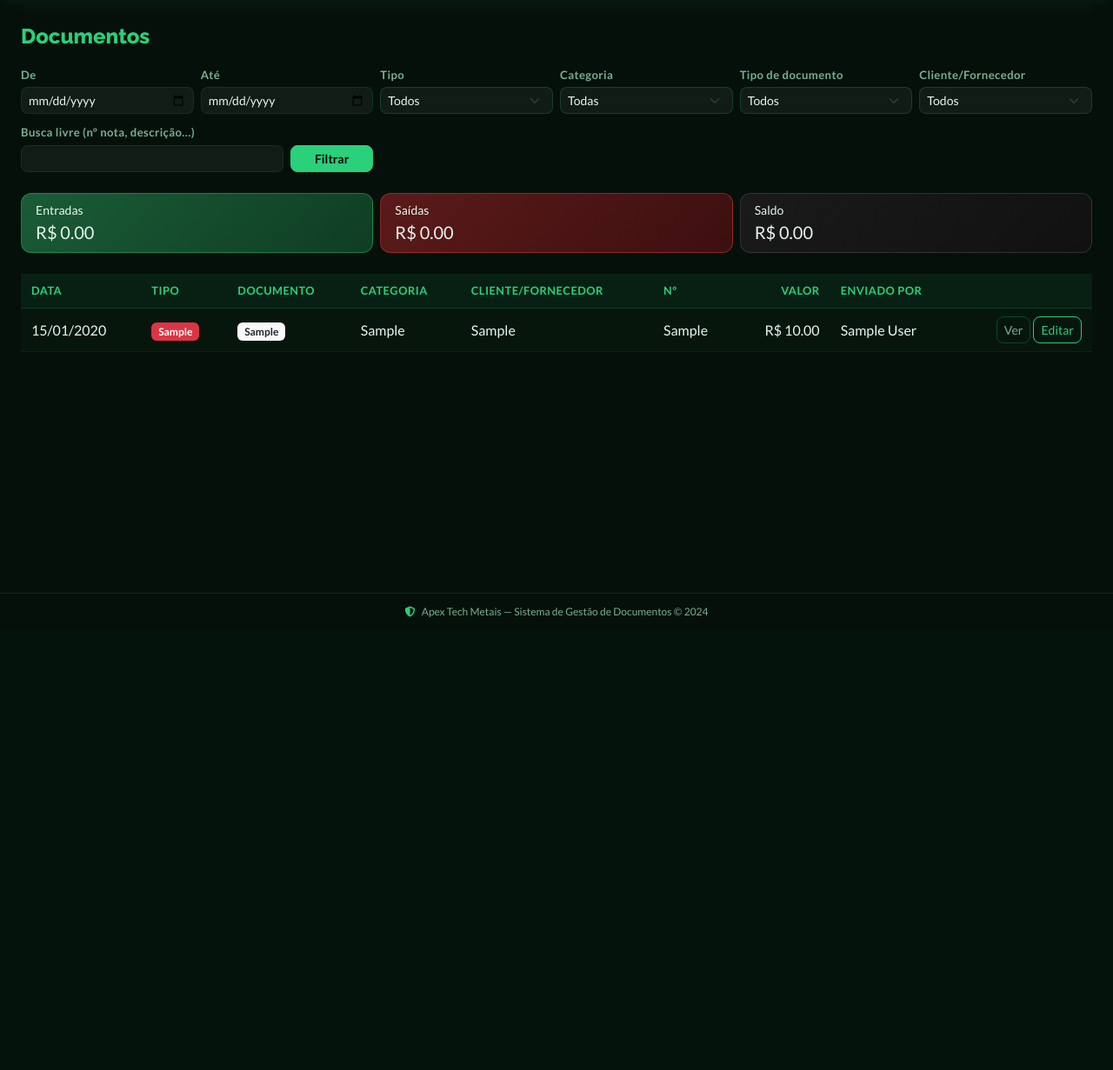
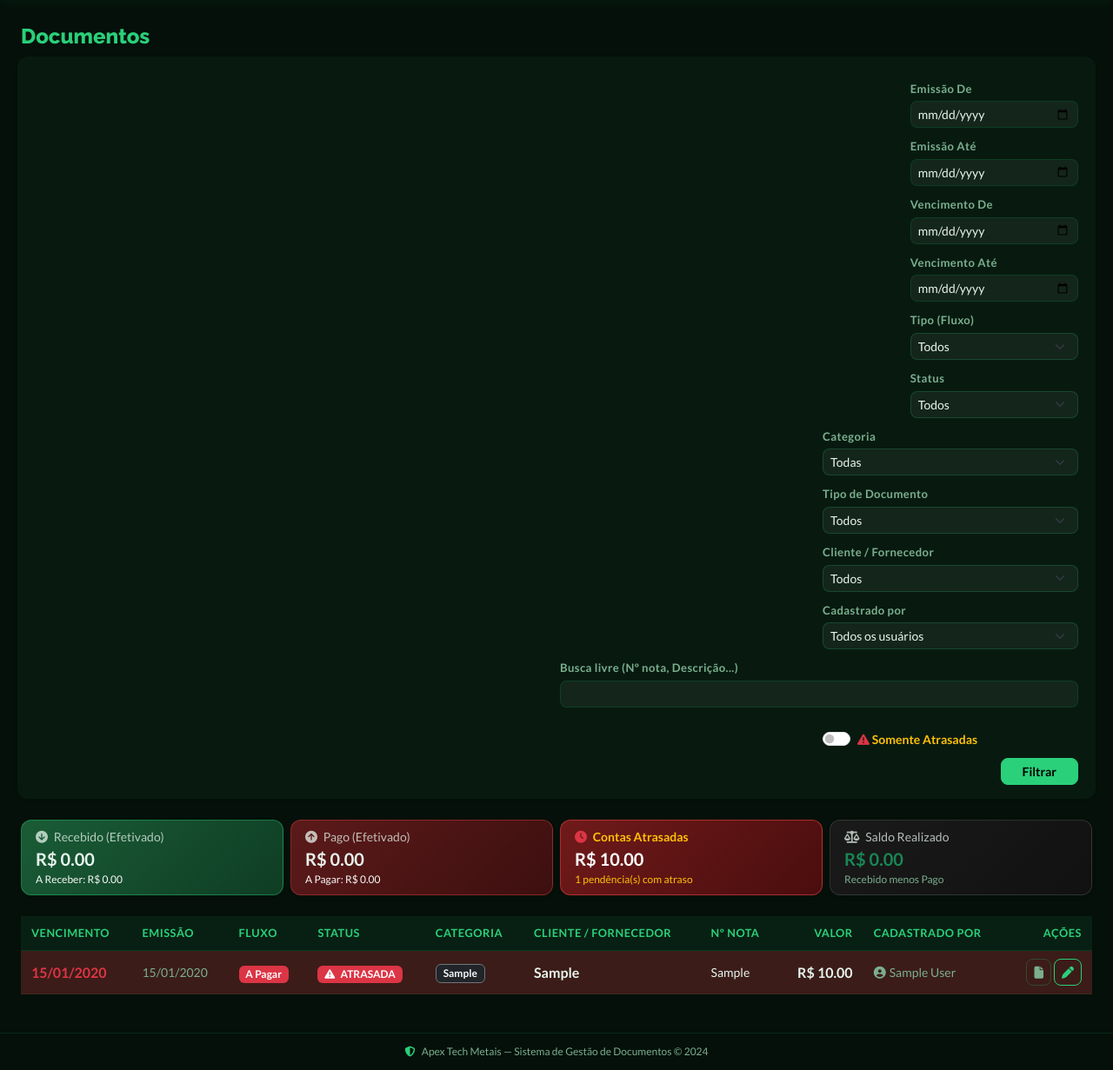
Before and after one commit to devjohnnydev/ServidorAPex, a Flask app: page / in a window 1280 px wide. Shown: the part 75-1306 px from the top of the page at 87% size. Before the commit the page ends 785 px from the top, so only its background shows below. Run offline with Flask 3, Linux system fonts and the light colour scheme; a user stored in the database is signed in; tables that the repository leaves empty hold one stand-in row (values such as "Sample post").

Commit message:
feat: adiciona contas a pagar, receber, vencimentos, status e filtros avancados

```diff
--- a/app/templates/base.html
+++ b/app/templates/base.html
@@ -331,11 +331,20 @@
             margin-top: auto;
         }
 
+        /* --- CONTAS ATRASADAS STYLING --- */
+        .table-danger-custom {
+            background-color: rgba(255, 77, 77, 0.12) !important;
+        }
+        .table-danger-custom td {
+            background-color: rgba(255, 77, 77, 0.12) !important;
+        }
+
         /* --- SCROLLBAR --- */
         ::-webkit-scrollbar { width: 6px; height: 6px; }
         ::-webkit-scrollbar-track { background: var(--apex-preto); }
         ::-webkit-scrollbar-thumb { background: rgba(42,208,122,0.3); border-radius: 3px; }
         ::-webkit-scrollbar-thumb:hover { background: var(--apex-verde); }
+
     </style>
 </head>
 <body class="d-flex flex-column" style="min-height:100vh;">
--- a/app/templates/dashboard.html
+++ b/app/templates/dashboard.html
@@ -3,24 +3,42 @@
 {% block content %}
 <h4 class="mb-3">Documentos</h4>
 
-<form method="get" class="row g-2 mb-4 align-items-end">
+<form method="get" class="row g-2 mb-4 align-items-end card p-3 shadow-sm border-0" style="background: rgba(14, 41, 27, 0.4);">
   <div class="col-6 col-md-2">
-    <label class="form-label small">De</label>
+    <label class="form-label small">Emissão De</label>
     <input type="date" name="data_inicio" class="form-control form-control-sm" value="{{ filtros.get('data_inicio', '') }}">
   </div>
   <div class="col-6 col-md-2">
-    <label class="form-label small">Até</label>
+    <label class="form-label small">Emissão Até</label>
     <input type="date" name="data_fim" class="form-control form-control-sm" value="{{ filtros.get('data_fim', '') }}">
   </div>
   <div class="col-6 col-md-2">
-    <label class="form-label small">Tipo</label>
+    <label class="form-label small">Vencimento De</label>
+    <input type="date" name="venc_inicio" class="form-control form-control-sm" value="{{ filtros.get('venc_inicio', '') }}">
+  </div>
+  <div class="col-6 col-md-2">
+    <label class="form-label small">Vencimento Até</label>
+    <input type="date" name="venc_fim" class="form-control form-control-sm" value="{{ filtros.get('venc_fim', '') }}">
+  </div>
+  <div class="col-6 col-md-2">
+    <label class="form-label small">Tipo (Fluxo)</label>
     <select name="tipo" class="form-select form-select-sm">
       <option value="">Todos</option>
-      <option value="entrada" {% if filtros.get('tipo') == 'entrada' %}selected{% endif %}>Entrada</option>
-      <option value="saida" {% if filtros.get('tipo') == 'saida' %}selected{% endif %}>Saída</option>
+      <option value="entrada" {% if filtros.get('tipo') == 'entrada' %}selected{% endif %}>Entrada (Receber)</option>
+      <option value="saida" {% if filtros.get('tipo') == 'saida' %}selected{% endif %}>Saída (Pagar)</option>
     </select>
   </div>
   <div class="col-6 col-md-2">
+    <label class="form-label small">Status</label>
+    <select name="status" class="form-select form-select-sm">
+      <option value="">Todos</option>
+      {% for st in status_financeiro %}
+      <option value="{{ st }}" {% if filtros.get('status') == st %}selected{% endif %}>{{ st }}</option>
+      {% endfor %}
+    </select>
+  </div>
+
+  <div class="col-6 col-md-3">
     <label class="form-label small">Categoria</label>
     <select name="categoria" class="form-select form-select-sm">
       <option value="">Todas</option>
@@ -29,8 +47,8 @@
       {% endfor %}
     </select>
   </div>
-  <div class="col-6 col-md-2">
-    <label class="form-label small">Tipo de documento</label>
+  <div class="col-6 col-md-3">
+    <label class="form-label small">Tipo de Documento</label>
     <select name="tipo_documento" class="form-select form-select-sm">
       <option value="">Todos</option>
       {% for td in tipos_documento %}
@@ -38,8 +56,8 @@
       {% endfor %}
     </select>
   </div>
-  <div class="col-6 col-md-2">
-    <label class="form-label small">Cliente/Fornecedor</label>
+  <div class="col-6 col-md-3">
+    <label class="form-label small">Cliente / Fornecedor</label>
     <select name="cliente" class="form-select form-select-sm">
       <option value="">Todos</option>
       {% for cf in clientes %}
@@ -47,42 +65,71 @@
       {% endfor %}
     </select>
   </div>
-  <div class="col-8 col-md-3">
-    <label class="form-label small">Busca livre (nº nota, descrição…)</label>
+  <div class="col-6 col-md-3">
+    <label class="form-label small">Cadastrado por</label>
+    <select name="cadastrado_por" class="form-select form-select-sm">
+      <option value="">Todos os usuários</option>
+      {% for u in usuarios %}
+      <option value="{{ u.id }}" {% if filtros.get('cadastrado_por') == u.id|string %}selected{% endif %}>{{ u.nome }}</option>
+      {% endfor %}
+    </select>
+  </div>
+
+  <div class="col-12 col-md-6 mt-2">
+    <label class="form-label small">Busca livre (Nº nota, Descrição...)</label>
     <input type="text" name="busca" class="form-control form-control-sm" value="{{ filtros.get('busca', '') }}">
   </div>
-  <div class="col-4 col-md-1">
-    <button type="submit" class="btn btn-primary btn-sm w-100">Filtrar</button>
+  <div class="col-6 col-md-3 mt-2 d-flex align-items-center">
+    <div class="form-check form-switch mt-3">
+      <input class="form-check-input" type="checkbox" name="somente_atrasadas" value="1" id="switchAtrasadas" {% if filtros.get('somente_atrasadas') == '1' %}checked{% endif %}>
+      <label class="form-check-input-label text-warning fw-bold small" for="switchAtrasadas">
+        <i class="fa-solid fa-triangle-exclamation text-danger"></i> Somente Atrasadas
+      </label>
+    </div>
   </div>
-  {% if filtros %}
-  <div class="col-auto">
+  <div class="col-6 col-md-3 mt-2 d-flex gap-2 justify-content-end">
+    <button type="submit" class="btn btn-primary btn-sm px-4">Filtrar</button>
+    {% if filtros %}
     <a href="{{ url_for('notas.dashboard') }}" class="btn btn-outline-secondary btn-sm">Limpar</a>
+    {% endif %}
   </div>
-  {% endif %}
 </form>
 
+{# --- CARDS DE RESUMO FINANCEIRO CORPORATIVO --- #}
 <div class="row mb-4 g-2">
-  <div class="col-4">
-    <div class="card text-bg-success h-100">
+  <div class="col-6 col-md-3">
+    <div class="card text-bg-success h-100 shadow-sm">
       <div class="card-body py-2">
-        <div class="small">Entradas</div>
-        <div class="fs-5">R$ {{ "%.2f"|format(total_entradas) }}</div>
+        <div class="small opacity-75"><i class="fa-solid fa-circle-arrow-down me-1"></i> Recebido (Efetivado)</div>
+        <div class="fs-5 fw-bold">R$ {{ "%.2f"|format(total_entradas) }}</div>
+        <div class="small text-light" style="font-size: 0.75rem;">A Receber: R$ {{ "%.2f"|format(total_a_receber) }}</div>
       </div>
     </div>
   </div>
-  <div class="col-4">
-    <div class="card text-bg-danger h-100">
+  <div class="col-6 col-md-3">
+    <div class="card text-bg-danger h-100 shadow-sm">
       <div class="card-body py-2">
-        <div class="small">Saídas</div>
-        <div class="fs-5">R$ {{ "%.2f"|format(total_saidas) }}</div>
+        <div class="small opacity-75"><i class="fa-solid fa-circle-arrow-up me-1"></i> Pago (Efetivado)</div>
+        <div class="fs-5 fw-bold">R$ {{ "%.2f"|format(total_saidas) }}</div>
+        <div class="small text-light" style="font-size: 0.75rem;">A Pagar: R$ {{ "%.2f"|format(total_a_pagar) }}</div>
       </div>
     </div>
   </div>
-  <div class="col-4">
-    <div class="card text-bg-dark h-100">
+  <div class="col-6 col-md-3">
+    <div class="card h-100 shadow-sm" style="background: linear-gradient(135deg, #701a1a 0%, #4a0d0d 100%); border: 1px solid rgba(255, 77, 77, 0.5);">
       <div class="card-body py-2">
-        <div class="small">Saldo</div>
-        <div class="fs-5">R$ {{ "%.2f"|format(saldo) }}</div>
+        <div class="small text-warning fw-bold"><i class="fa-solid fa-clock text-danger me-1"></i> Contas Atrasadas</div>
+        <div class="fs-5 fw-bold text-white">R$ {{ "%.2f"|format(total_atrasadas_valor) }}</div>
+        <div class="small text-warning" style="font-size: 0.75rem;">{{ qtd_atrasadas }} pendência(s) com atraso</div>
+      </div>
+    </div>
+  </div>
+  <div class="col-6 col-md-3">
+    <div class="card text-bg-dark h-100 shadow-sm">
+      <div class="card-body py-2">
+        <div class="small opacity-75"><i class="fa-solid fa-scale-balanced me-1"></i> Saldo Realizado</div>
+        <div class="fs-5 fw-bold {% if saldo >= 0 %}text-success{% else %}text-danger{% endif %}">R$ {{ "%.2f"|format(saldo) }}</div>
+        <div class="small text-muted" style="font-size: 0.75rem;">Recebido menos Pago</div>
       </div>
     </div>
   </div>
@@ -94,34 +141,58 @@
   <table class="table table-striped align-middle">
     <thead>
       <tr>
-        <th>Data</th><th>Tipo</th><th>Documento</th><th>Categoria</th>
-        <th>Cliente/Fornecedor</th><th>Nº</th>
-        <th class="text-end">Valor</th><th>Enviado por</th><th></th>
+        <th>Vencimento</th>
+        <th>Emissão</th>
+        <th>Fluxo</th>
+        <th>Status</th>
+        <th>Categoria</th>
+        <th>Cliente / Fornecedor</th>
+        <th>Nº Nota</th>
+        <th class="text-end">Valor</th>
+        <th>Cadastrado por</th>
+        <th class="text-end">Ações</th>
       </tr>
     </thead>
     <tbody>
     {% for n in notas %}
-      <tr>
-        <td>{{ n.data_emissao.strftime('%d/%m/%Y') }}</td>
-        <td><span class="badge bg-{{ 'success' if n.tipo == 'entrada' else 'danger' }}">{{ n.tipo }}</span></td>
+      <tr class="{% if n.is_atrasada %}table-danger-custom{% endif %}">
         <td>
-          {% set doc = n.tipo_documento or 'Outro' %}
-          {% if doc == 'Boleto' %}<span class="badge bg-warning text-dark">{{ doc }}</span>
-          {% elif doc == 'NF-e' %}<span class="badge bg-info text-dark">{{ doc }}</span>
-          {% elif doc == 'Contrato' %}<span class="badge bg-primary">{{ doc }}</span>
-          {% elif doc == 'Foto' %}<span class="badge bg-secondary">{{ doc }}</span>
-          {% elif doc == 'Recibo' %}<span class="badge bg-dark">{{ doc }}</span>
-          {% else %}<span class="badge bg-light text-dark">{{ doc }}</span>{% endif %}
+          {% if n.data_vencimento %}
+            <span class="{% if n.is_atrasada %}fw-bold text-danger{% endif %}">
+              {{ n.data_vencimento.strftime('%d/%m/%Y') }}
+            </span>
+          {% else %}
+            —
+          {% endif %}
         </td>
-        <td>{{ n.categoria }}</td>
-        <td>{{ n.cliente_fornecedor or '—' }}</td>
-        <td>{{ n.numero_nota or '—' }}</td>
-        <td class="text-end">R$ {{ "%.2f"|format(n.valor) }}</td>
-        <td>{{ n.enviado_por.nome }}</td>
+        <td class="text-muted small">{{ n.data_emissao.strftime('%d/%m/%Y') }}</td>
+        <td>
+          <span class="badge bg-{{ 'success' if n.tipo == 'entrada' else 'danger' }}">
+            {{ 'A Receber' if n.tipo == 'entrada' else 'A Pagar' }}
+          </span>
+        </td>
+        <td>
+          {% if n.is_atrasada %}
+            <span class="badge bg-danger animate-pulse"><i class="fa-solid fa-triangle-exclamation me-1"></i> ATRASADA</span>
+          {% elif n.status == 'Pago' or n.status == 'Recebido' %}
+            <span class="badge bg-success">{{ n.status }}</span>
+          {% elif n.status == 'Cancelado' %}
+            <span class="badge bg-secondary">{{ n.status }}</span>
+          {% else %}
+            <span class="badge bg-warning text-dark">{{ n.status or 'Pendente' }}</span>
+          {% endif %}
+        </td>
+        <td>
+          <span class="badge bg-dark border border-secondary text-light">{{ n.categoria }}</span>
+        </td>
+        <td><strong>{{ n.cliente_fornecedor or '—' }}</strong></td>
+        <td class="small">{{ n.numero_nota or '—' }}</td>
+        <td class="text-end fw-bold">R$ {{ "%.2f"|format(n.valor) }}</td>
+        <td class="small text-muted"><i class="fa-solid fa-user-circle me-1"></i>{{ n.enviado_por.nome }}</td>
         <td class="text-end">
-          <a href="{{ url_for('notas.baixar_arquivo', nota_id=n.id) }}" class="btn btn-sm btn-outline-secondary" target="_blank">Ver</a>
+          <a href="{{ url_for('notas.baixar_arquivo', nota_id=n.id) }}" class="btn btn-sm btn-outline-secondary" target="_blank" title="Ver Arquivo"><i class="fa-solid fa-file"></i></a>
           {% if n.pode_editar(current_user) %}
-          <a href="{{ url_for('notas.editar', nota_id=n.id) }}" class="btn btn-sm btn-outline-primary">Editar</a>
+          <a href="{{ url_for('notas.editar', nota_id=n.id) }}" class="btn btn-sm btn-outline-primary" title="Editar"><i class="fa-solid fa-pen"></i></a>
           {% endif %}
         </td>
       </tr>
@@ -133,28 +204,29 @@
 {# --- Cards mobile --- #}
 <div class="d-md-none">
   {% for n in notas %}
-  <div class="card mb-2">
+  <div class="card mb-2 {% if n.is_atrasada %}border-danger border-2{% endif %}">
     <div class="card-body py-2">
       <div class="d-flex justify-content-between align-items-start">
         <strong>{{ n.cliente_fornecedor or "—" }}</strong>
-        <div class="d-flex gap-1">
-          <span class="badge bg-{{ 'success' if n.tipo == 'entrada' else 'danger' }}">{{ n.tipo }}</span>
-          {% set doc = n.tipo_documento or 'Outro' %}
-          {% if doc == 'Boleto' %}<span class="badge bg-warning text-dark">{{ doc }}</span>
-          {% elif doc == 'NF-e' %}<span class="badge bg-info text-dark">{{ doc }}</span>
-          {% elif doc == 'Contrato' %}<span class="badge bg-primary">{{ doc }}</span>
-          {% elif doc == 'Recibo' %}<span class="badge bg-dark">{{ doc }}</span>
-          {% elif doc == 'Foto' %}<span class="badge bg-secondary">{{ doc }}</span>
-          {% else %}<span class="badge bg-light text-dark">{{ doc }}</span>{% endif %}
+        <div class="d-flex gap-1 flex-wrap justify-content-end">
+          {% if n.is_atrasada %}
+            <span class="badge bg-danger"><i class="fa-solid fa-triangle-exclamation"></i> ATRASADA</span>
+          {% endif %}
+          <span class="badge bg-{{ 'success' if n.tipo == 'entrada' else 'danger' }}">{{ 'A Receber' if n.tipo == 'entrada' else 'A Pagar' }}</span>
+          <span class="badge bg-info text-dark">{{ n.status or 'Pendente' }}</span>
         </div>
       </div>
-      <div class="small text-muted">{{ n.data_emissao.strftime('%d/%m/%Y') }} · {{ n.categoria }} · Nº {{ n.numero_nota or '—' }}</div>
-      <div class="fw-bold">R$ {{ "%.2f"|format(n.valor) }}</div>
-      <div class="small text-muted">Enviado por {{ n.enviado_por.nome }}</div>
-      <div class="mt-2">
-        <a href="{{ url_for('notas.baixar_arquivo', nota_id=n.id) }}" class="btn btn-sm btn-outline-secondary" target="_blank">Ver arquivo</a>
+      <div class="small mt-1">
+        <span class="text-warning">Venc: {{ n.data_vencimento.strftime('%d/%m/%Y') if n.data_vencimento else '—' }}</span> ·
+        <span class="text-muted">Emissão: {{ n.data_emissao.strftime('%d/%m/%Y') }}</span>
+      </div>
+      <div class="small text-muted">{{ n.categoria }} · Nº {{ n.numero_nota or '—' }}</div>
+      <div class="fw-bold fs-6 mt-1">R$ {{ "%.2f"|format(n.valor) }}</div>
+      <div class="small text-muted" style="font-size:0.78rem;">Cadastrado por {{ n.enviado_por.nome }}</div>
+      <div class="mt-2 d-flex gap-2">
+        <a href="{{ url_for('notas.baixar_arquivo', nota_id=n.id) }}" class="btn btn-sm btn-outline-secondary flex-fill text-center" target="_blank">Ver arquivo</a>
         {% if n.pode_editar(current_user) %}
-        <a href="{{ url_for('notas.editar', nota_id=n.id) }}" class="btn btn-sm btn-outline-primary">Editar</a>
+        <a href="{{ url_for('notas.editar', nota_id=n.id) }}" class="btn btn-sm btn-outline-primary flex-fill text-center">Editar</a>
         {% endif %}
       </div>
     </div>
@@ -162,6 +234,9 @@
   {% endfor %}
 </div>
 {% else %}
-<p class="text-muted">Nenhum documento encontrado com esses filtros.</p>
+<div class="alert alert-info text-center py-4">
+  <i class="fa-solid fa-folder-open fs-2 mb-2 d-block"></i>
+  Nenhum documento ou conta encontrada com os filtros selecionados.
+</div>
 {% endif %}
 {% endblock %}
```
Also changed, not shown: app/__init__.py (+23 -1 lines), app/models.py (+9 -0 lines), app/notas.py (+52 -5 lines), app/templates/editar_nota.html (+22 -5 lines), app/templates/upload.html (+18 -5 lines), config.py (+15 -1 lines).
